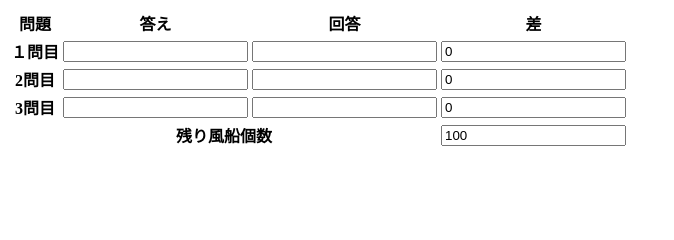
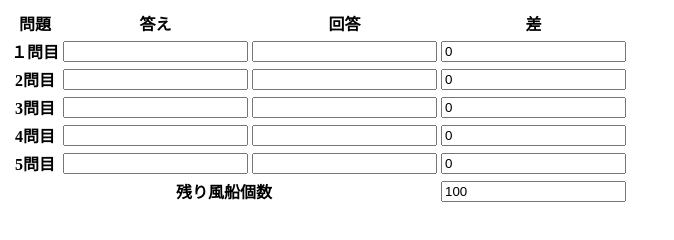
Before and after one commit to OMOCHI2008/percentBalloon, a plain HTML site: page index.html in a window 1280 px wide. Shown: the whole page, without its empty margins (0-674 px from the left). Drawn offline with Linux system fonts and the light colour scheme.

Commit message:
Update index.html

```diff
--- a/index.html
+++ b/index.html
@@ -49,6 +49,30 @@
                 <input type="number" id="yokokei_003" name="yokokei_003" readonly value="0">
             </td>
         </tr>
+        <tr>
+            <th>4問目</th>
+            <td>
+                <input type="number" id="tanka_004" name="tanka_004" onchange="reCalc();">
+            </td>
+            <td>
+                <input type="number" id="suryo_004" name="suryo_004" onchange="reCalc();">
+            </td>
+            <td>
+                <input type="number" id="yokokei_004" name="yokokei_004" readonly value="0">
+            </td>
+        </tr>
+        <tr>
+            <th>5問目</th>
+            <td>
+                <input type="number" id="tanka_005" name="tanka_005" onchange="reCalc();">
+            </td>
+            <td>
+                <input type="number" id="suryo_005" name="suryo_005" onchange="reCalc();">
+            </td>
+            <td>
+                <input type="number" id="yokokei_005" name="yokokei_005" readonly value="0">
+            </td>
+        </tr>
     </tbody>
     <tfoot>
         <tr>
```
